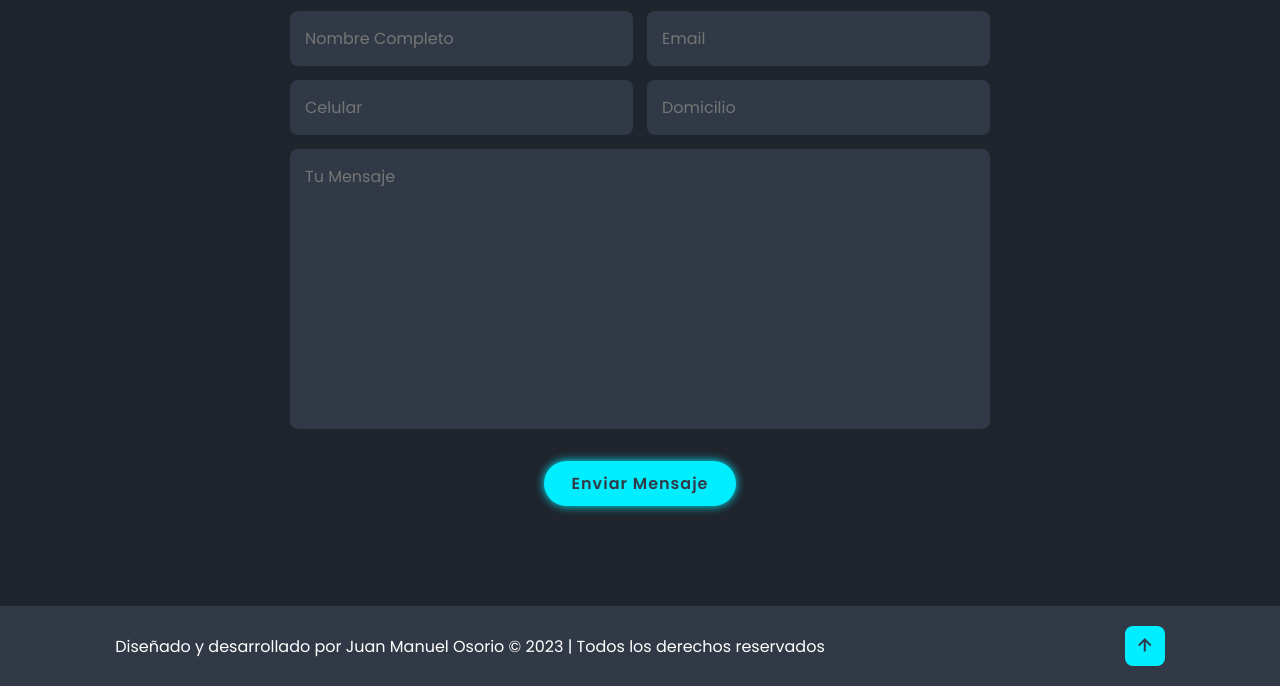
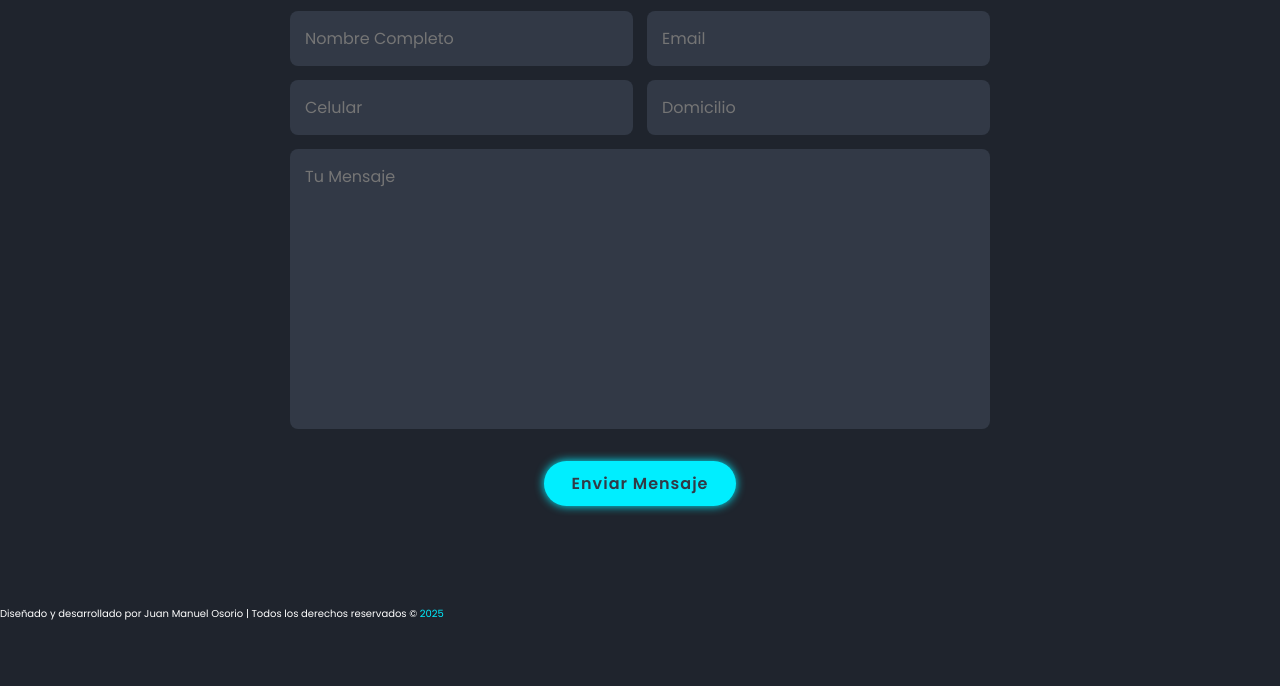
Before and after one commit to Fiakosorio/Portfolio, a plain HTML site: page index.html in a window 1280 px wide. Shown: the part 3394-4080 px from the top of the page. After the commit the page ends 4016 px from the top, so only its background shows below. Drawn offline with nearby package versions, Linux system fonts and the light colour scheme.

Commit message:
Update index.html

```diff
--- a/index.html
+++ b/index.html
@@ -163,15 +163,17 @@
     </section>
 
     <!--diseño pie de página-->
-    <footer class="footer">
-        <div class="footer-text">
-            <p>Diseñado y desarrollado por Juan Manuel Osorio &copy; 2023 | Todos los derechos reservados</p>
-        </div>
+    <footer id="miFooter">
+             <p>Diseñado y desarrollado por Juan Manuel Osorio | Todos los derechos reservados © <span id="anio-actual"></span></p>
+    </footer>
 
-        <div class="footer-iconTop">
-            <a href="#inicio"><i class='bx bx-up-arrow-alt'></i></a>
-        </div>
-    </footer>
+    <script>
+           document.addEventListener("DOMContentLoaded", function() {
+              const fecha = new Date();
+               const anio = fecha.getFullYear();
+            document.getElementById("anio-actual").textContent = anio;
+          });
+    </script>
 
     <!-- scroll reveal-->
     <script src="https://unpkg.com/scrollreveal"></script>
```
